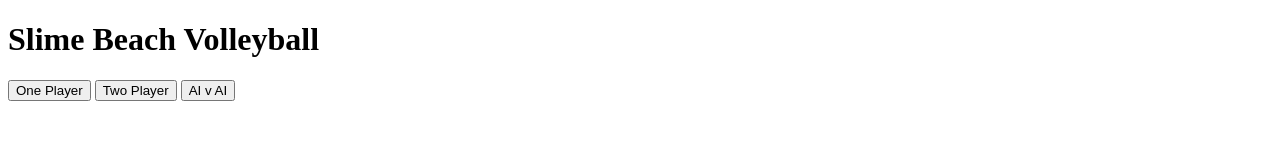
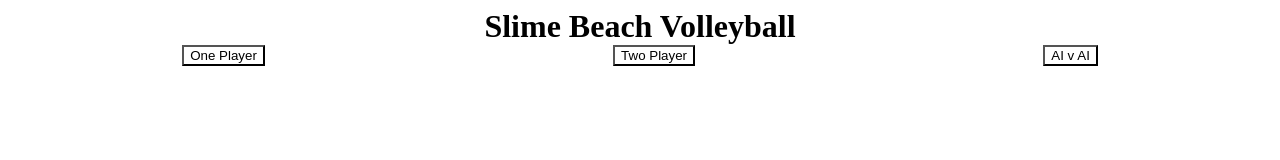
Before and after one commit to mazuolas/slime-volleyball, a website built with webpack: page index.html in a window 1280 px wide. Built offline with nearby package versions, Linux system fonts and the light colour scheme.

Commit message:
create style sheet

```diff
--- a/index.html
+++ b/index.html
@@ -5,15 +5,19 @@
     <title>Slime Volleyball</title>
     <script src="https://code.createjs.com/easeljs-0.8.2.min.js"></script>
     <script type="application/javascript" src="lib/bundle.js"></script>
+    <link rel="stylesheet" type="text/css" href="style/slime.css">
+
   </head>
   <script>
 
   </script>
   <body>
     <h1>Slime Beach Volleyball</h1>
-    <button id='one-player'>One Player</button>
-    <button id='two-player'>Two Player</button>
-    <button id='ai-game'>AI v AI</button>
+    <div >
+      <button id='one-player'>One Player</button>
+      <button id='two-player'>Two Player</button>
+      <button id='ai-game'>AI v AI</button>
+    </div>
     <canvas id="canvas" width="1280" height="853"></canvas>
 
   </body>
--- /dev/null
+++ b/style/slime.css
@@ -0,0 +1,17 @@
+button {
+  background-color: white;
+  display: flex;
+  flex-direction: row;
+  justify-content: center;
+  align-items: center;
+  margin: 0px auto;
+}
+
+div {
+  display: flex;
+}
+ h1 {
+   display: flex;
+   margin: 0 auto;
+   justify-content: center;
+ }
```
Also changed, not shown: img/computer_player.png (added).
